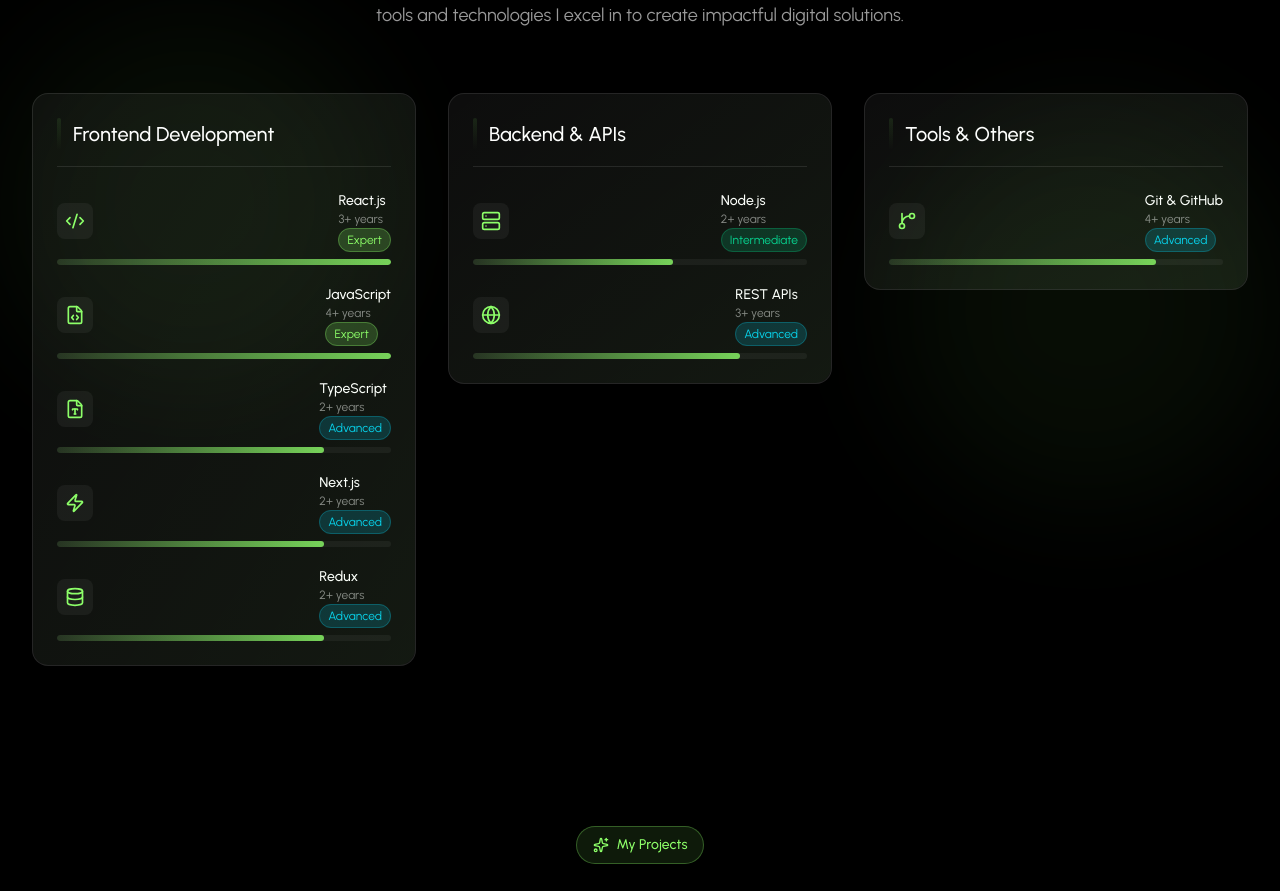
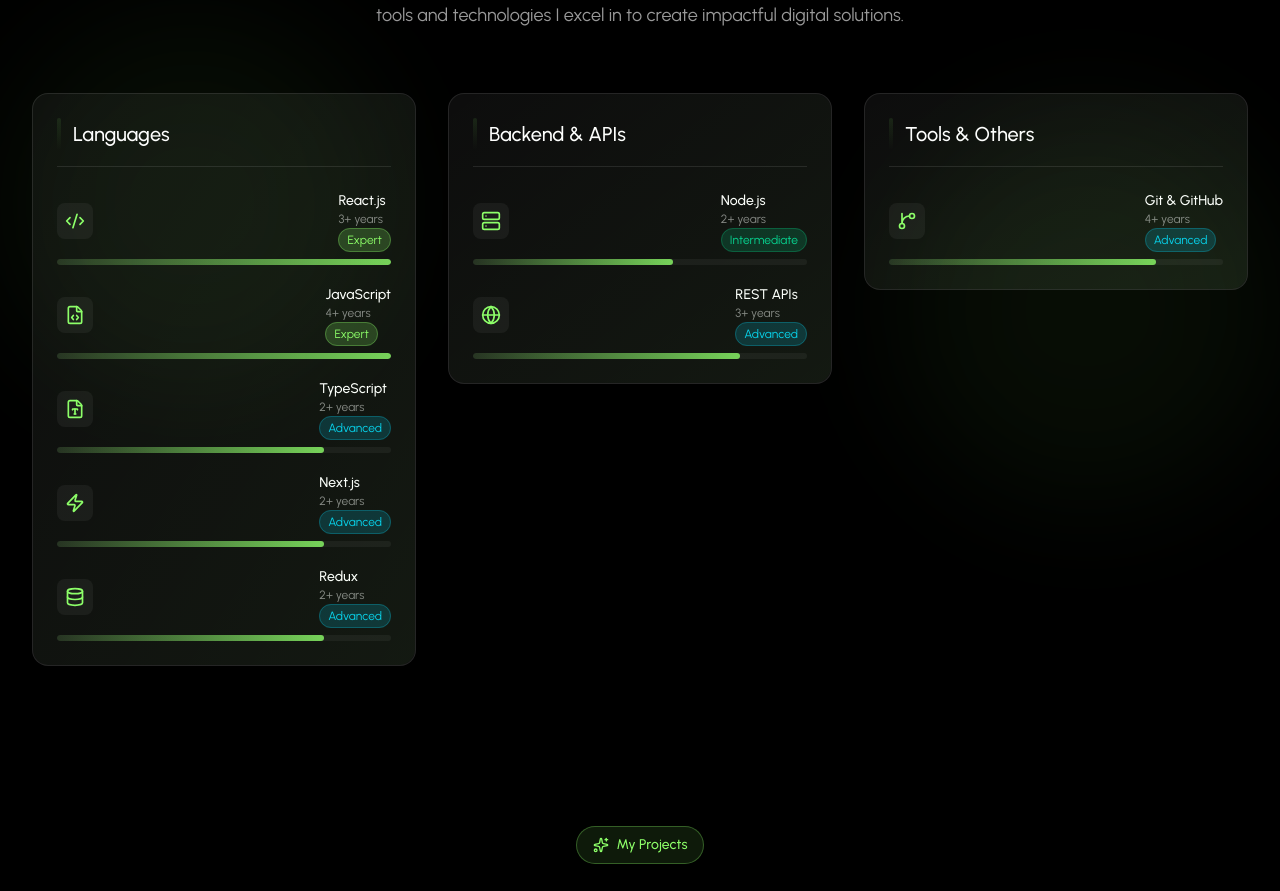
Before and after one commit to alexbalak21/Portfolio, a React app: page / in a window 1280 px wide. Shown: the part 2326-3217 px from the top of the page. Built offline with nearby package versions, Linux system fonts and the light colour scheme; the HTML template or start-up script is replaced by a standard one.

Commit message:
skills data implemented

```diff
--- a/src/components/sections/Skills.tsx
+++ b/src/components/sections/Skills.tsx
@@ -27,7 +27,7 @@
 const Skills = () => {
   // Categorize skills
   const skillCategories = {
-    "Frontend Development": [
+    "Languages": [
       skills.find((s) => s.name === "React.js"),
       skills.find((s) => s.name === "JavaScript"),
       skills.find((s) => s.name === "TypeScript"),
@@ -59,7 +59,6 @@
     return colors[level] || "text-gray-400 bg-gray-500/20 border-gray-500/30";
   };
 
-  // Dummy proficiency converter (fix your logic here)
   const getProficiencyLevel = (level: string) => {
     switch (level) {
       case "Expert":
@@ -68,6 +67,8 @@
         return 80;
       case "Intermediate":
         return 60;
+      case "Beginner":
+        return 40;
       default:
         return 40;
     }
--- /dev/null
+++ b/src/data/english/skills.en.ts
@@ -0,0 +1,95 @@
+const languages = [
+    {
+        name: 'Java',
+        level: 'Advanced',
+        icon: 'FaJava',
+    },
+    {
+        name: 'Python',
+        level: 'Advanced',
+        icon: 'FaPython',
+    },
+    {
+        name: 'JavaScript',
+        level: 'Advanced',
+        icon: 'FaJs',
+    },
+    {
+        name: 'TypeScript',
+        level: 'Intermediate',
+        icon: 'FaTs',
+    },
+    {
+        name: 'php',
+        level: 'Advanced',
+        icon: 'FaPhp',
+    }
+]
+
+const frameworks = [
+    {
+        name: 'Spring Boot',
+        level: 'Advanced',
+        icon: 'SiSpring',
+    },
+    {
+        name: 'React.js',
+        level: 'Advanced',
+        icon: 'FaReact',
+    },
+    {
+        name: 'Django',
+        level: 'Intermediate',
+        icon: 'SiDjango',
+    },
+    {
+        name: 'Flask',
+        level: 'Intermediate',
+        icon: 'SiFlask',
+    },
+    {
+        name : 'Laravel',
+        level: 'Intermediate',
+        icon: 'SiLaravel',
+    },
+    {
+        name: 'Next.js',
+        level: 'Advanced',
+        icon: 'SiNextdotjs',
+    }
+]
+
+const tools = [
+    {
+        name: 'Git & GitHub',
+        level: 'Advanced',
+        icon: 'FaGithub',
+    },
+    {
+        name: "Docker",
+        level: "Intermediate",
+        icon: "FaDocker",
+    },
+    {
+        name: 'HTML',
+        level: 'Expert',
+        icon: 'FaHtml5',
+    },
+    {
+        name: 'CSS',
+        level: 'Expert',
+        icon: 'FaCss3Alt',
+    },
+    {
+        name: 'Tailwind CSS',
+        level: 'Advanced',
+        icon: 'SiTailwindcss',
+    },
+    {
+        name: 'Bootstrap',
+        level: 'Intermediate',
+        icon: 'FaBootstrap',
+    }
+]
+
+export const skills = [...languages, ...frameworks, ...tools];
```
